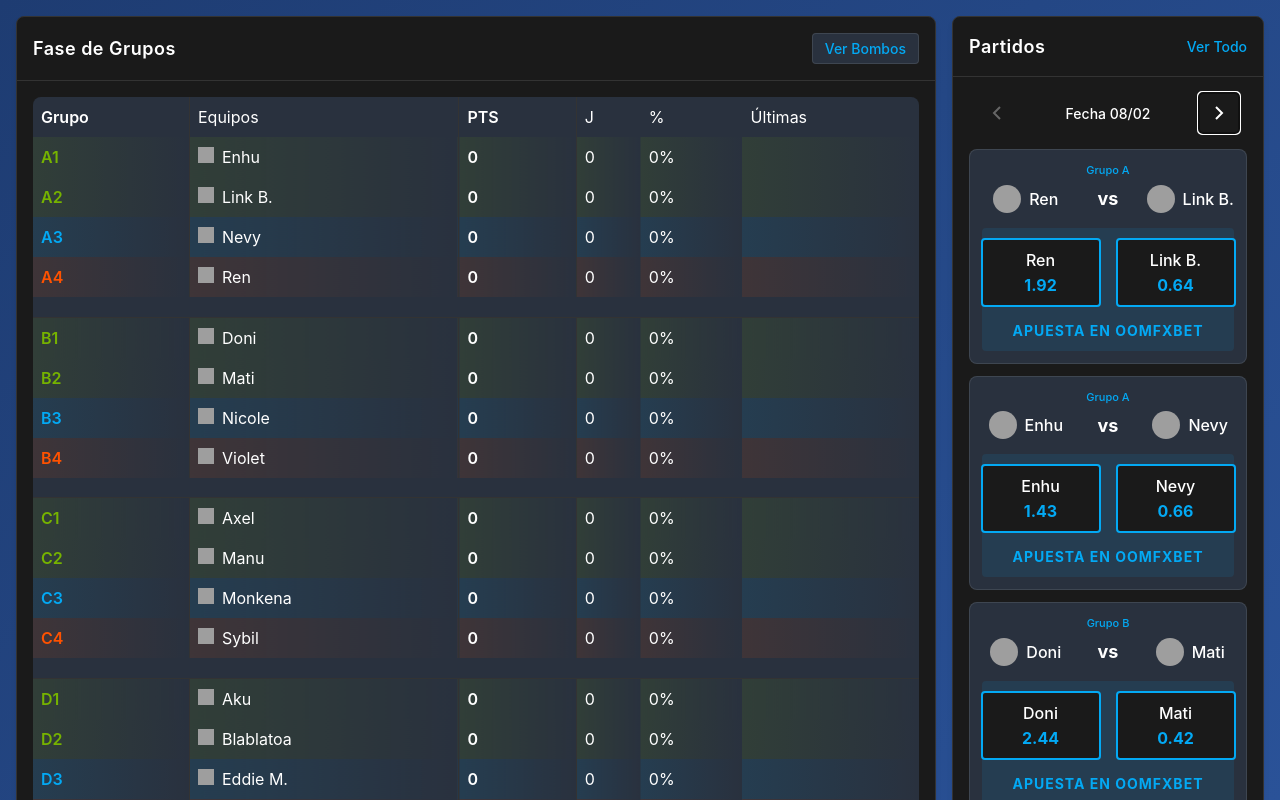
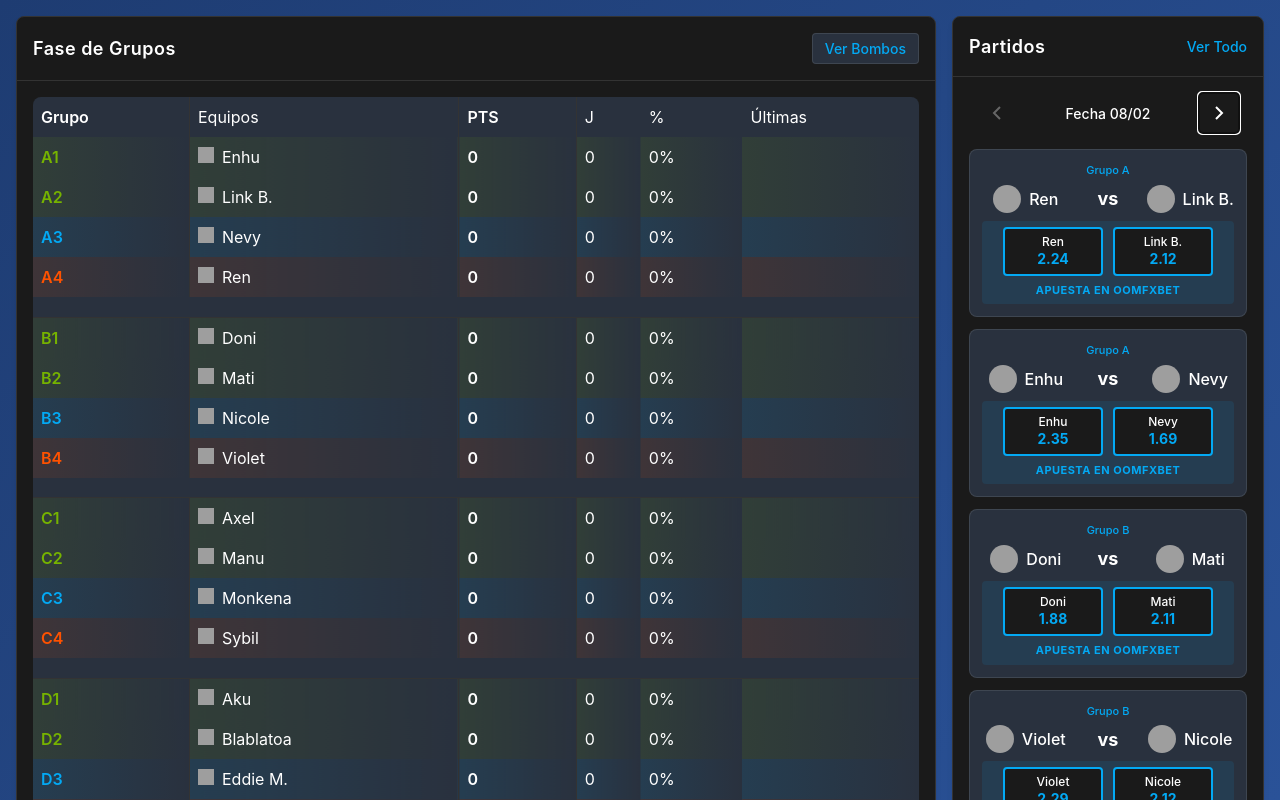
Before and after one commit to proomfmiedos/proomfmiedos, a React (Vite) app: page / in a window 1280 px wide. Both pictures are taken after a click on the button 1218 px from the left and 113 px from the top of the page. Shown: the top 800 px of the page. Built offline with nearby package versions, Linux system fonts and the light colour scheme; grey boxes are pictures that could not be loaded.

Commit message:
better odds buttons

```diff
--- a/src/components/Fixtures.css
+++ b/src/components/Fixtures.css
@@ -259,23 +259,23 @@
   display: flex;
   flex-direction: column;
   align-items: center;
-  margin-top: 15px;
+  margin-top: 8px;
   width: 100%;
-  padding: 10px;
+  padding: 6px;
   background-color: rgba(3, 169, 244, 0.1);
   border-radius: 4px;
 }
 
 .betting-buttons {
   display: flex;
-  gap: 15px;
-  margin-bottom: 8px;
+  gap: 10px;
+  margin-bottom: 4px;
   width: 100%;
   justify-content: center;
 }
 
 .bet-button {
-  padding: 10px 20px;
+  padding: 6px 12px;
   border: 2px solid var(--accent-blue);
   background-color: #1a1a1a;
   color: white;
@@ -285,7 +285,9 @@
   flex-direction: column;
   align-items: center;
   transition: all 0.2s ease;
-  min-width: 120px;
+  min-width: 100px;
+  font-size: 12px;
+  line-height: 1.2;
 }
 
 .bet-button:hover {
@@ -295,9 +297,9 @@
 }
 
 .bet-button .odds {
-  font-size: 16px;
+  font-size: 14px;
   font-weight: bold;
-  margin-top: 5px;
+  margin-top: 2px;
   color: var(--accent-blue);
 }
 
@@ -306,10 +308,10 @@
 }
 
 .betting-caption {
-  font-size: 14px;
+  font-size: 11px;
   color: var(--accent-blue);
   font-weight: bold;
   text-transform: uppercase;
-  letter-spacing: 1px;
-  margin-top: 5px;
+  letter-spacing: 0.5px;
+  margin-top: 2px;
 }
--- a/src/components/Fixtures.jsx
+++ b/src/components/Fixtures.jsx
@@ -7,26 +7,23 @@ import { useState } from 'react'
 
 const Fixtures = () => {
   // Calculate odds based on team stats
-  const calculateOdds = (team, opponent) => {
-    // Base multiplier from followers (normalized between 0.5 and 2)
-    const followerRatio = team.followers / (opponent.followers || 1);
-    const followerMultiplier = Math.max(0.5, Math.min(2, followerRatio));
+  const calculateOdds = (team) => {
+    // Base calculation from followers (normalized between 0.5 and 2)
+    const maxFollowers = Math.max(...Object.values(teamsData.teams).map(t => t.followers || 0));
+    const followerFactor = 1.5 * (1 - (team.followers / maxFollowers)) + 0.5;
 
-    // Win/Loss ratio impact (1 if no games played)
-    const getWLRatio = (team) => {
-      return team.played > 0
-        ? (team.wins + 1) / (team.losses + 1)
-        : 1;
-    };
-    const wlRatio = getWLRatio(team) / getWLRatio(opponent);
+    // Win/Loss ratio factor (between 0.7 and 1.3)
+    const totalGames = team.wins + team.losses;
+    const winRatio = totalGames > 0 ? team.wins / totalGames : 0.5;
+    const winFactor = 0.7 + (1 - winRatio) * 0.6;
 
-    // Create a seeded random factor using followers and W/L ratio
-    const seed = (team.followers * wlRatio) % 100;
-    const random = Math.sin(seed) * 0.3 + 1; // Random factor between 0.7 and 1.3
+    // Create a seeded random factor using follower count and W/L ratio
+    const seed = (team.followers * 100 + (winRatio * 1000)) || 1;
+    const seededRandom = Math.abs(Math.sin(seed)) * 0.4 + 0.8; // Random factor between 0.8 and 1.2
 
-    // Calculate final odds (between 0.1 and 4.0)
-    let odds = followerMultiplier * wlRatio * random;
-    odds = Math.max(0.1, Math.min(4.0, odds));
+    // Combine all factors and ensure odds are between 0.1 and 4
+    let odds = followerFactor * winFactor * seededRandom;
+    odds = Math.max(0.1, Math.min(4, odds));
 
     // Round to 2 decimal places
     return Number(odds.toFixed(2));
@@ -74,11 +71,6 @@ const Fixtures = () => {
   // Get matches for current date
   const currentMatches = fixturesData.matches.filter(match => match.date === currentDate);
 
-  // Add betting link handler
-  const handleBetClick = () => {
-    window.open('https://www.youtube.com/watch?v=GfRqQNKsRQA', '_blank');
-  };
-
   return (
     <div className="content-block min border">
       <div className="content-block__header">
@@ -118,8 +110,8 @@ const Fixtures = () => {
             const groupLetter = getTeamGroup(match.homeTeamId);
 
             // Calculate odds for both teams
-            const homeOdds = calculateOdds(homeTeam, awayTeam);
-            const awayOdds = calculateOdds(awayTeam, homeTeam);
+            const homeOdds = calculateOdds(homeTeam);
+            const awayOdds = calculateOdds(awayTeam);
 
             const isHomeWinner = match.homeScore > match.awayScore;
             const isAwayWinner = match.awayScore > match.homeScore;
@@ -143,11 +135,17 @@ const Fixtures = () => {
                 {match.status !== "Completed" && (
                   <div className="fixture-betting">
                     <div className="betting-buttons">
-                      <button className="bet-button" onClick={handleBetClick}>
+                      <button
+                        className="bet-button"
+                        onClick={() => window.open('https://www.youtube.com/watch?v=GfRqQNKsRQA', '_blank')}
+                      >
                         {homeTeam.name}
                         <span className="odds">{homeOdds}</span>
                       </button>
-                      <button className="bet-button" onClick={handleBetClick}>
+                      <button
+                        className="bet-button"
+                        onClick={() => window.open('https://www.youtube.com/watch?v=GfRqQNKsRQA', '_blank')}
+                      >
                         {awayTeam.name}
                         <span className="odds">{awayOdds}</span>
                       </button>
```
